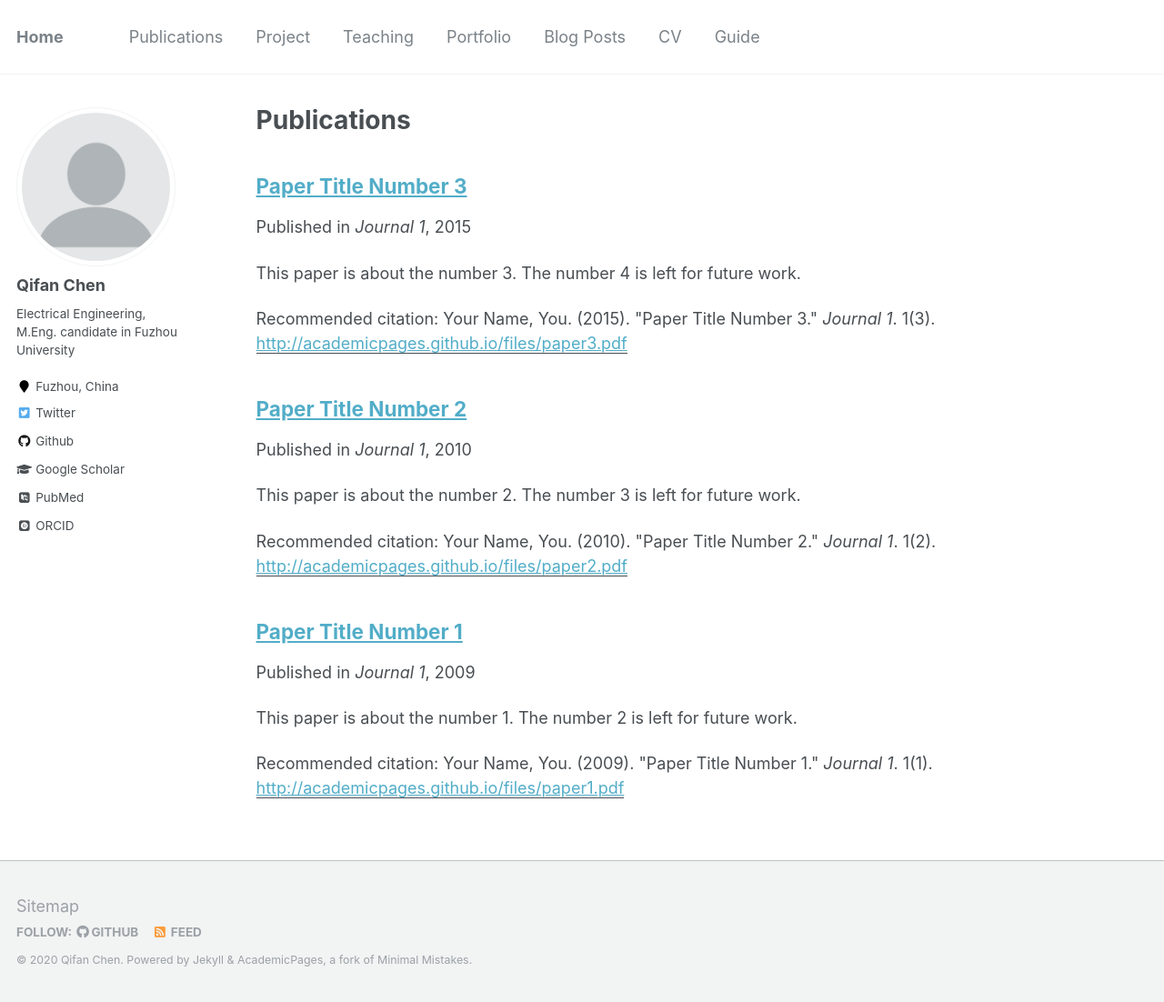
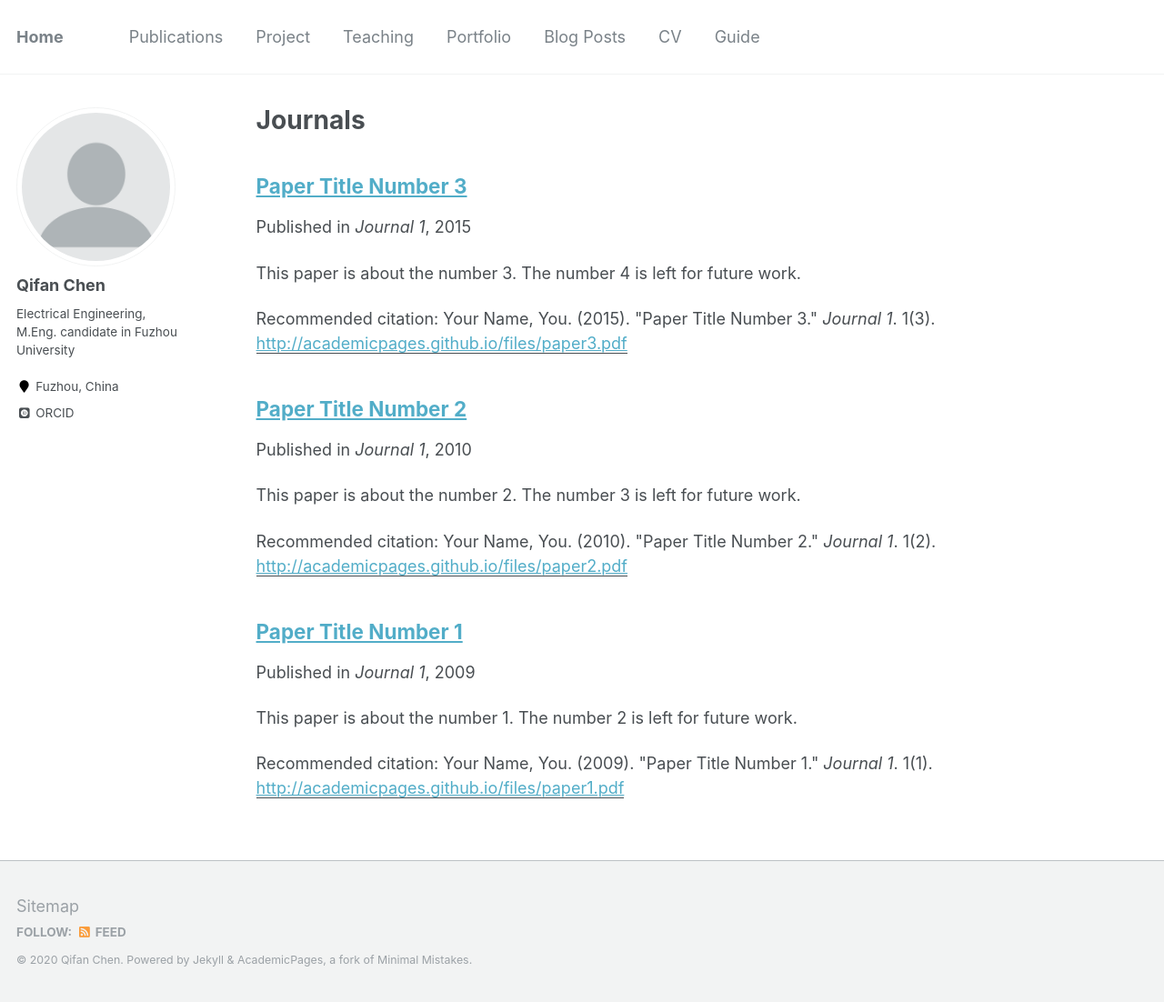
Before and after one commit to ChQf/ChQf.github.io, a Jekyll site: the page built from _pages/publications.md, in a window 1280 px wide and 1102 px high. Shown: the whole window at 91% size. Built offline with Jekyll 4.4.1, drawn with Linux system fonts in a browser that asks for light colours; some web fonts are replaced.

Commit message:
config sidebar

```diff
--- a/_config.yml
+++ b/_config.yml
@@ -85,8 +85,8 @@ author:
   bio              : "Electrical Engineering, M.Eng. candidate in Fuzhou University"
   location         : "Fuzhou, China"
   employer         :
-  pubmed           : "https://www.ncbi.nlm.nih.gov/pubmed/?term=john+snow"
-  googlescholar    : "http://yourfullgooglescholarurl.com"
+  pubmed           : #"https://www.ncbi.nlm.nih.gov/pubmed/?term=john+snow"
+  googlescholar    : #"http://yourfullgooglescholarurl.com"
   email            :
   researchgate     :  # example: "https://www.researchgate.net/profile/yourprofile"
   uri              :
@@ -96,20 +96,20 @@ author:
   flickr           :
   facebook         :
   foursquare       :
-  github           : "academicpages"
+  github           : #"academicpages"
   google_plus      :
   keybase          :
   instagram        :
   impactstory      : #"https://profiles.impactstory.org/u/xxxx-xxxx-xxxx-xxxx"
   lastfm           :
   linkedin         :
-  orcid            : "http://orcid.org/yourorcidurl"
+  orcid            : "http://https://orcid.org/0000-0001-7895-6991"
   pinterest        :
   soundcloud       :
   stackoverflow    : # http://stackoverflow.com/users/123456/username
   steam            :
   tumblr           :
-  twitter          : "replacethistwitterhandle"
+  twitter          : #"replacethistwitterhandle"
   vine             :
   weibo            :
   xing             :
--- a/_pages/publications.md
+++ b/_pages/publications.md
@@ -1,6 +1,6 @@
 ---
 layout: archive
-title: "Publications"
+title: "Journals"
 permalink: /publications/
 author_profile: true
 ---
```
